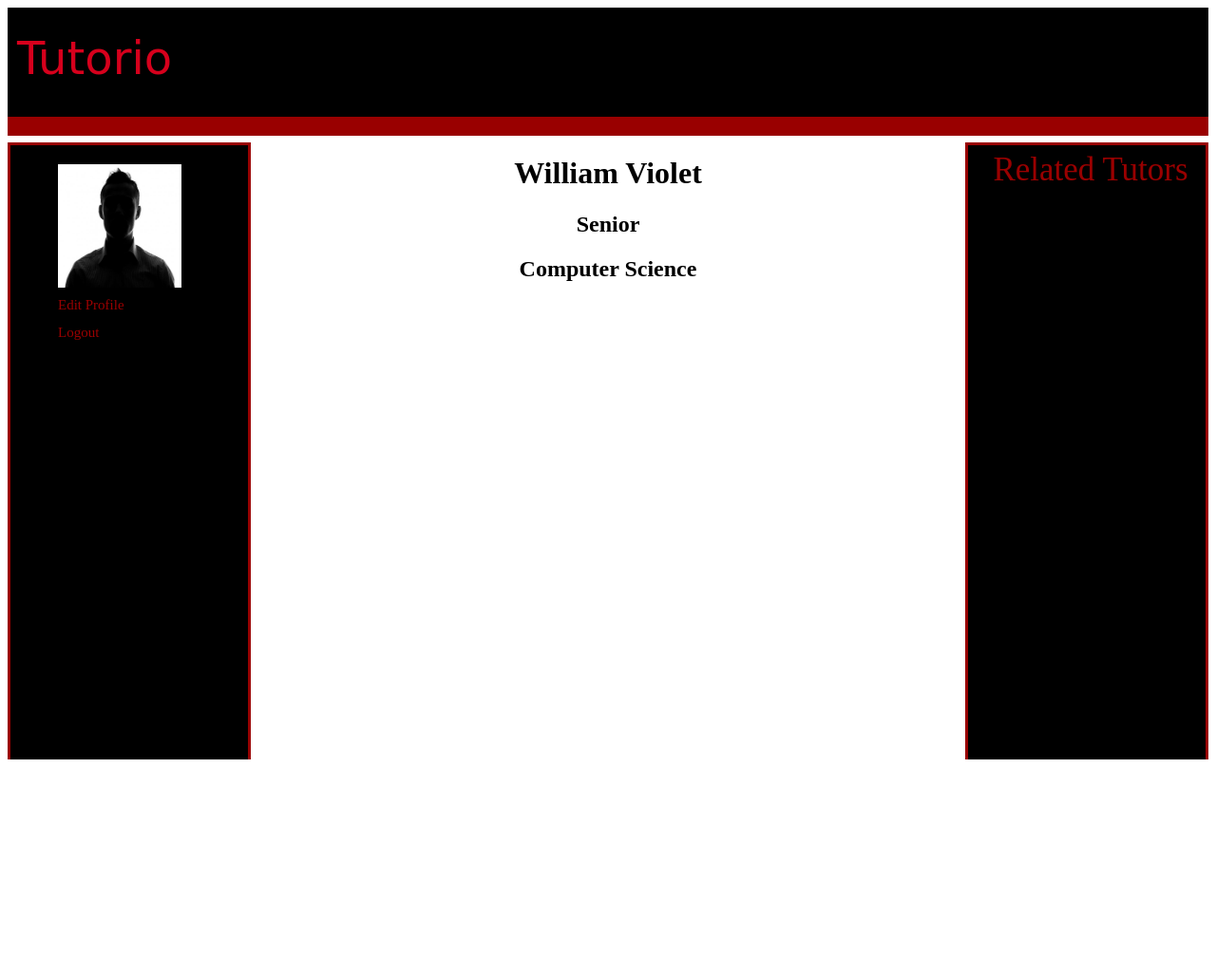
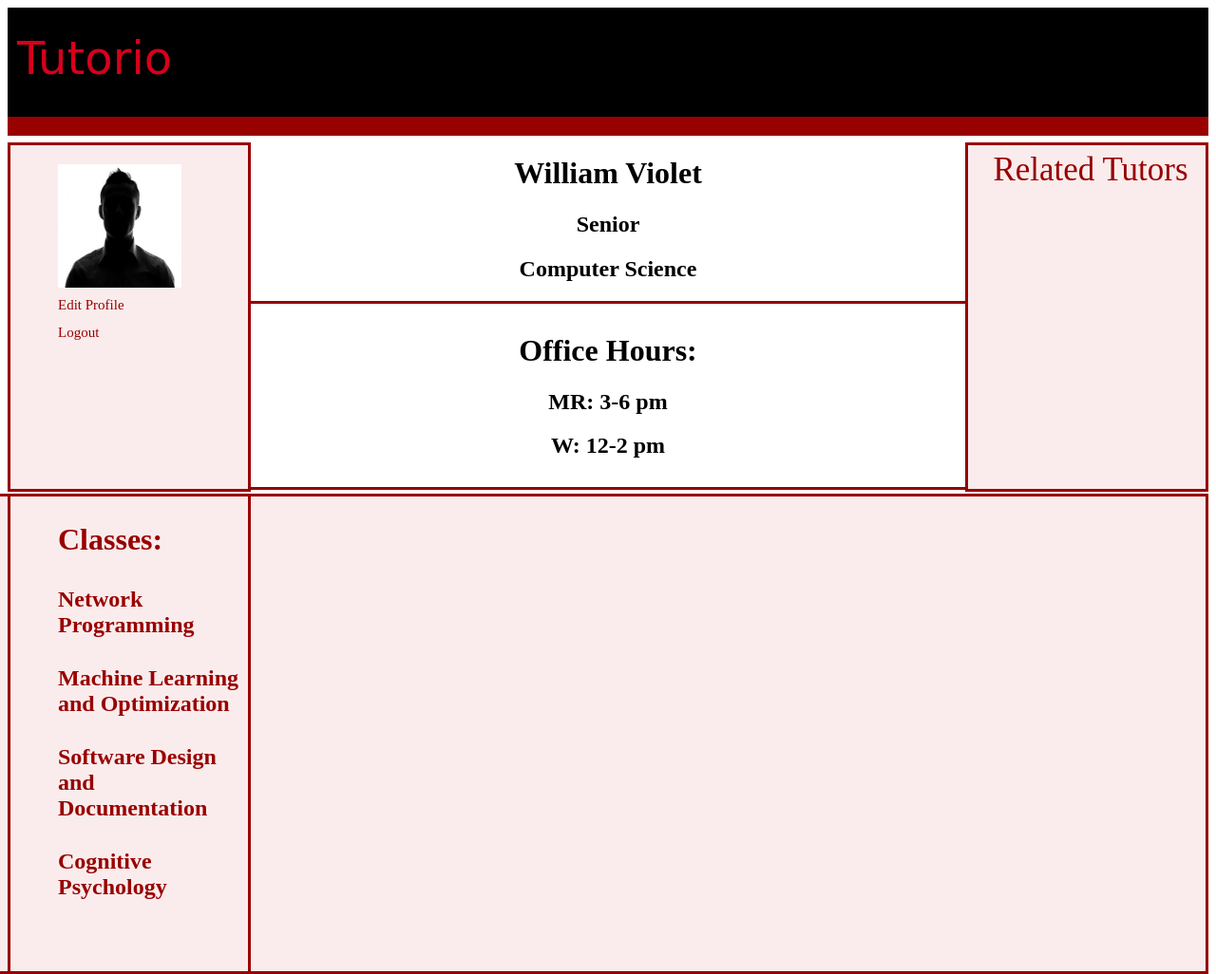
Before and after one commit to blin45/Tutorio, a PHP site: page /user_profile.html in a window 1280 px wide. Shown: the whole page at 95% size. Before the commit the page ends 800 px from the top, so only its background shows below. Run offline with PHP 8.4, Linux system fonts and the light colour scheme.

Commit message:
added full design for user profile page (tutor)

```diff
--- a/src/Style/user_profile.css
+++ b/src/Style/user_profile.css
@@ -33,10 +33,10 @@ nav.site-icon{
 }
 
 .left-sidenav {
-  background-color: #000000; /* Black */
-  height: 750px; /*Full-height: remove this if you want "auto height"*/
+  background-color: #faecec; /* Black */
+  height: 342px; /*Full-height: remove this if you want "auto height"*/
   width:250px; /*Set the width of the sidebar*/
-  position: fixed; /* Fixed Sidebar (stay in place on scroll)*/
+  position: absolute; /* Fixed Sidebar (stay in place on scroll)*/
   z-index: 1; /* Stay on top */
   top: 150px; /* Stay at top */
   left: 8px;
@@ -60,11 +60,40 @@ nav.site-icon{
   color: #f1f1f1;
 }
 
+.class-list{
+  background-color: #faecec;
+  height: 500px;
+  width: 250px;
+  position: absolute;
+  z-index: 1;
+  top: 520px;
+  padding-top: 0px;
+  overflow: auto;
+  border: solid;
+  border-color: #990000;
+}
+
+.class-list h1 {
+  padding: 6px 8px 6px 16px;
+  text-decoration: none;
+  color: #990000;
+  display: block;
+  padding-left: 50px;
+}
+
+.class-list h2 {
+  padding: 3px 8px 6px 16px;
+  text-decoration: none;
+  color: #990000;
+  display: block;
+  padding-left: 50px;
+}
+
 .right-sidenav {
-  background-color: #000000; /* Black */
-  height: 770px; /*Full-height: remove this if you want "auto height"*/
+  background-color: #faecec; /* Black */
+  height: 362px; /*Full-height: remove this if you want "auto height"*/
   width:250px; /*Set the width of the sidebar*/
-  position: fixed; /* Fixed Sidebar (stay in place on scroll)*/
+  position: absolute; /* Fixed Sidebar (stay in place on scroll)*/
   z-index: 1; /* Stay on top */
   top: 150px; /* Stay at top */
   right: 8px;
@@ -102,6 +131,32 @@ span.sidenav-menubar{
   text-align: center;
 }
 
+.office_hour_times {
+  margin-left: 0px;
+  padding: 10px 10px;
+  text-align: center;
+  border: solid;
+  border-color: #990000;
+}
+
+.review-board {
+  background-color: #faecec; /* Black */
+  height: 500px; /*Full-height: remove this if you want "auto height"*/
+  width:1627px; /*Set the width of the sidebar*/
+  position: absolute; /* Fixed Sidebar (stay in place on scroll)*/ /* Stay on top */
+  top: 520px; /* Stay at top */
+  right: 8px;
+  overflow-x: hidden; /* Disable horizontal scroll */
+  overflow: auto;
+  border: solid;
+  border-color: #990000;
+}
+
+.review-board h1 {
+  padding: 6px 8px 6px 16px;
+  color: #990000;
+}
+
 img {
   width: 130px;
   height: 130px;
--- a/src/user_profile.html
+++ b/src/user_profile.html
@@ -26,9 +26,27 @@
       <h2>Computer Science</h2>
     </div>
 
+    <div class="office_hour_times">
+        <h1>Office Hours:</h1>
+        <h2>MR: 3-6 pm</h1>
+        <h2>W:  12-2 pm</h1>
+   </div>
+
     <div class="right-sidenav">
       <a href="#"> Related Tutors </a>
     </div>
 
+    <div class="class-list">
+      <h1> Classes: </h1>
+      <h2>Network Programming</h2>
+      <h2>Machine Learning and Optimization</h2>
+      <h2>Software Design and Documentation</h2>
+      <h2>Cognitive Psychology</h2>
+    </div>
+
+  <div class="review-board">
+      <h1>Reviews:</h1>
+  </div>
+
   </body>
 </html>
```
